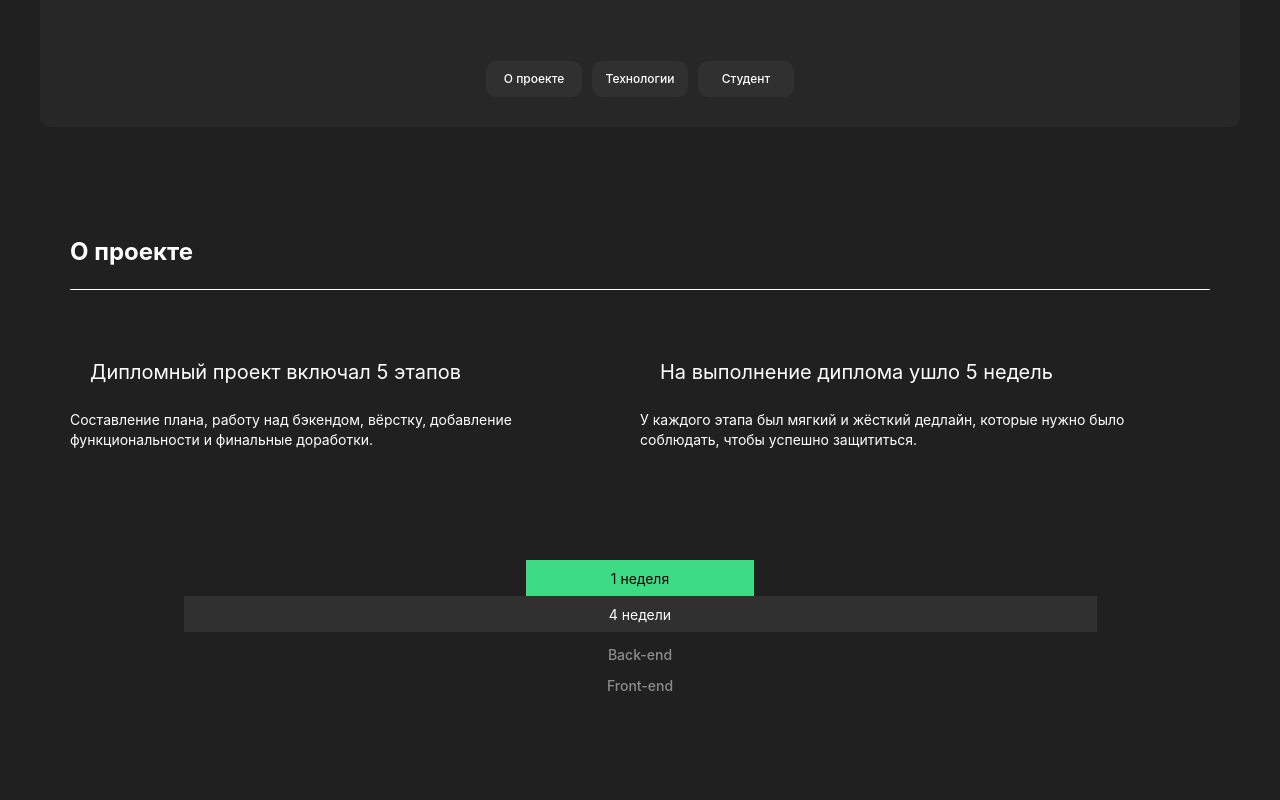
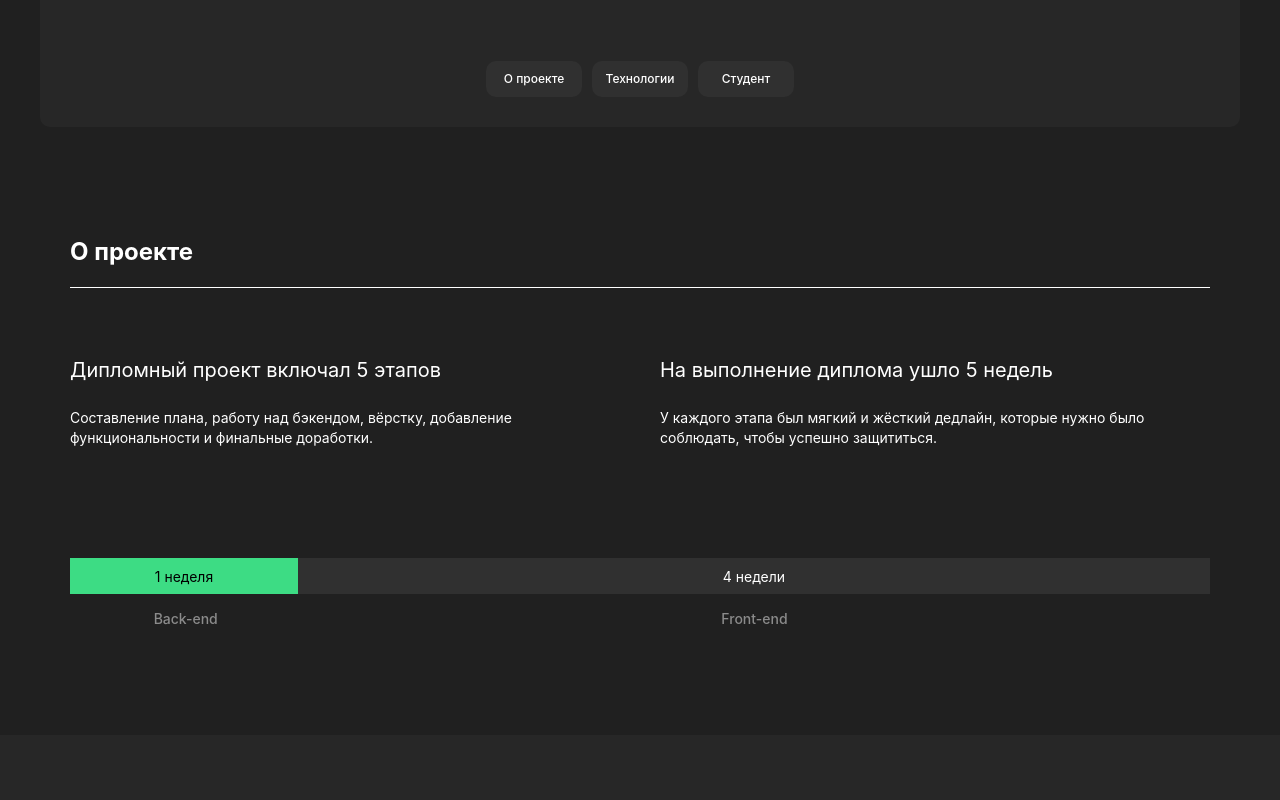
Before and after one commit to Velnene/movies-explorer-frontend, a React (Create React App) app: page / in a window 1280 px wide. Shown: the part 460-1260 px from the top of the page. Built offline with nearby package versions, Linux system fonts and the light colour scheme.

Commit message:
поправил по PerfectPixel

```diff
--- a/src/components/AboutMe/AboutMe.css
+++ b/src/components/AboutMe/AboutMe.css
@@ -9,6 +9,7 @@
   line-height: 27px;
   padding-bottom: 23px;
   border-bottom: solid 1px white;
+  margin: 0;
 }
 
 .about-me__my-name {
--- a/src/components/AboutProject/AboutProject.css
+++ b/src/components/AboutProject/AboutProject.css
@@ -1,12 +1,13 @@
 .about-project {
   max-height: 608px;
-  padding: 110px 70px;
+  padding: 110px 70px 141px;
   color: white;
   margin: 0 auto;
 }
 
 .about-project__text {
   margin: 0;
+  height: 27px;
   padding-bottom: 23px;
   border-bottom: solid 1px white;
 }
@@ -35,63 +36,70 @@
 }
 
 .about-project__info-item:nth-last-of-type(2) {
-  margin-right: 20px;
+  margin-right: 40px;
 }
 
 .about-project__info-item:nth-last-of-type(4) {
   font-weight: 400;
   font-size: 20px;
   line-height: 24px;
-  margin: 0 20px 0;
-  margin-right: 20px;
+  margin: 0 40px 0 0;
 }
 
 .about-project__timing {
+  padding: 0;
+  margin: 0;
   display: flex;
-  flex-wrap: wrap;
-  list-style: none;
+}
+
+.about-project__timing-item {
+  position: relative;
+  font-size: 14px;
+  line-height: 17px;
+  display: flex;
+  width: 100%;
   justify-content: center;
-  padding: 0;
+  align-items: center;
   margin: 0;
 }
 
-.about-project__timing-item {
-  font-size: 14px;
-  line-height: 17px;
-  display: flex;
-  justify-content: center;
-  align-items: center;
-}
-
-.about-project__timing-item:nth-last-of-type(4) {
+.about-project__timing-item:nth-last-of-type(2) {
   font-weight: 400;
   height: 36px;
-  width: 100%;
-  width: 228px;
+  max-width: 228px;
   color: black;
   background: #3DDC84;
 }
 
-.about-project__timing-item:nth-last-of-type(3) {
+.about-project__timing-item:nth-last-of-type(1) {
   font-weight: 400;
   height: 36px;
-  width: 100%;
-  max-width: 913px;
+  max-width: 912px;
   background: #303030;
 }
 
-.about-project__timing-item:nth-last-of-type(2) {
+.about-project__timing-item:nth-last-of-type(1)::after {
   font-weight: 500;
-  width: 100%;
-  width: 228px;
+  font-size: 14px;
+  line-height: 17px;
+  position: absolute;
+  content: 'Front-end';
+  bottom: -41px;
+  left: 53%;
+  transform: translate(-50%, -50%);
   color: #8B8B8B;
-  margin-top: 14px;
+  min-width: 120px;
 }
 
-.about-project__timing-item:nth-last-of-type(1) {
+.about-project__timing-item:nth-last-of-type(2)::after {
   font-weight: 500;
-  width: 100%;
-  max-width: 913px;
+  font-size: 14px;
+  line-height: 17px;
+  position: absolute;
+  content: 'Back-end';
+  bottom: -41px;
+  left: 63%;
+  transform: translate(-50%, -50%);
   color: #8B8B8B;
-  margin-top: 14px;
+  min-width: 120px;
 }
--- a/src/components/AboutProject/AboutProject.js
+++ b/src/components/AboutProject/AboutProject.js
@@ -10,12 +10,10 @@ function AboutProject() {
         <li className='about-project__info-item'>Составление плана, работу над бэкендом, вёрстку, добавление функциональности и финальные доработки.</li>
         <li className='about-project__info-item'>У каждого этапа был мягкий и жёсткий дедлайн, которые нужно было соблюдать, чтобы успешно защититься.</li>
       </ul>
-      <ul className='about-project__timing'>
-        <li className='about-project__timing-item'>1 неделя</li>
-        <li className='about-project__timing-item'>4 недели</li>
-        <li className='about-project__timing-item'>Back-end</li>
-        <li className='about-project__timing-item'>Front-end</li>
-      </ul>
+      <div className='about-project__timing'>
+        <span className='about-project__timing-item'>1 неделя</span>
+        <span className='about-project__timing-item'>4 недели</span>
+      </div>
     </div>
   )
 }
--- a/src/components/Footer/Footer.css
+++ b/src/components/Footer/Footer.css
@@ -1,6 +1,6 @@
 .footer {
   color: white;
-  padding: 79px 70px 20px;
+  padding: 45px 70px 20px;
 }
 
 .footer__title {
--- a/src/components/Header/Header.css
+++ b/src/components/Header/Header.css
@@ -60,6 +60,7 @@
   border: 0;
   margin: 0 0 0 30px;
   background-color: #2BE080;
+  border-radius: 3px;
 }
 
 .header__registration {
--- a/src/components/Portfolio/Portfolio.css
+++ b/src/components/Portfolio/Portfolio.css
@@ -8,7 +8,7 @@
   font-size: 18px;
   line-height: 20px;
   color: #8B8B8B;
-  margin: 0;
+  margin: 0 0 50px;
 }
 
 .portfolio__items {
@@ -38,6 +38,6 @@
 }
 
 .portfolio__link-image {
-  max-width: 29px;
-  max-height: 60px;
+  max-width: 18px;
+  margin: 0 7px 11px 0;
 }
--- a/src/components/Techs/Techs.css
+++ b/src/components/Techs/Techs.css
@@ -1,7 +1,7 @@
 .techs {
   padding-top: 100px;
   max-width: 100vw;
-  min-height: 625px;
+  min-height: 525px;
   background: #272727;
   color: white;
 }
@@ -37,8 +37,7 @@
   list-style: none;
   justify-content: center;
   padding: 0;
-  margin-top: 100px;
-
+  margin: 100px 0 0;
 }
 
 .techs__item {
```
